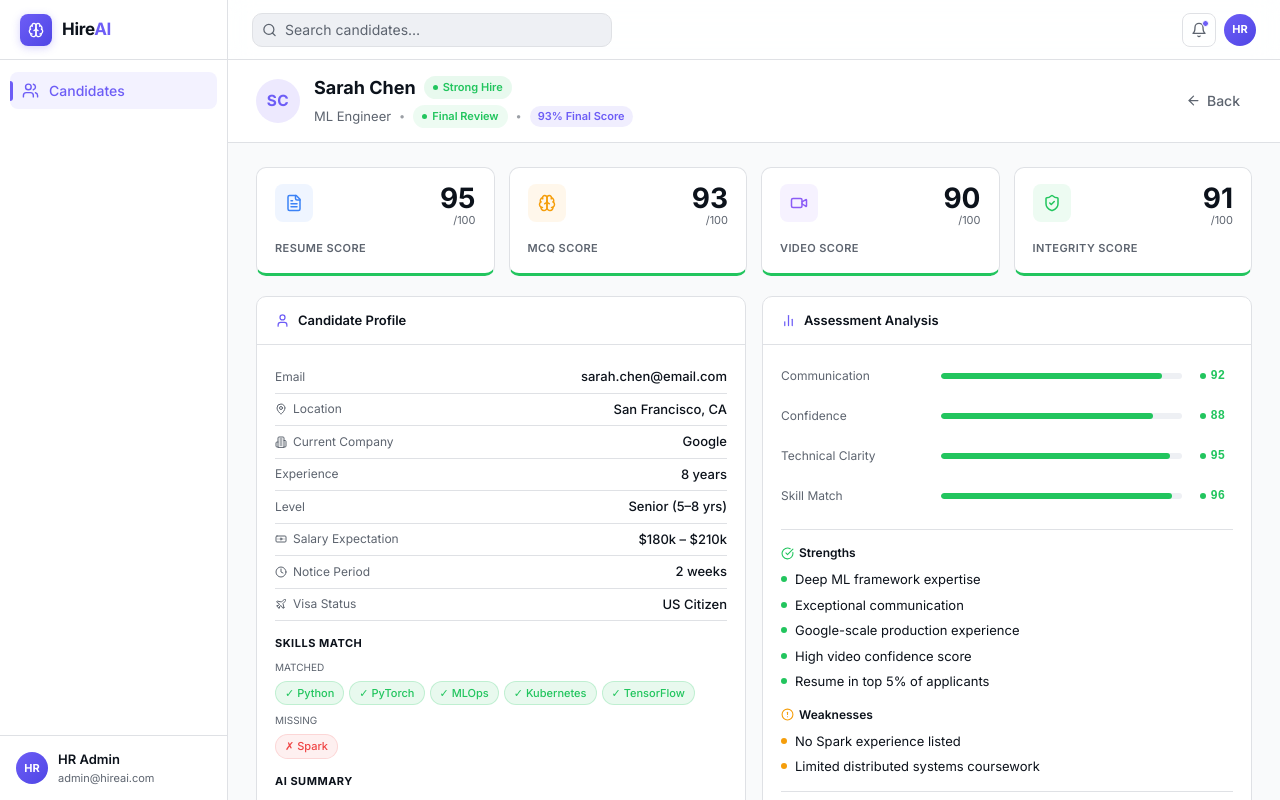
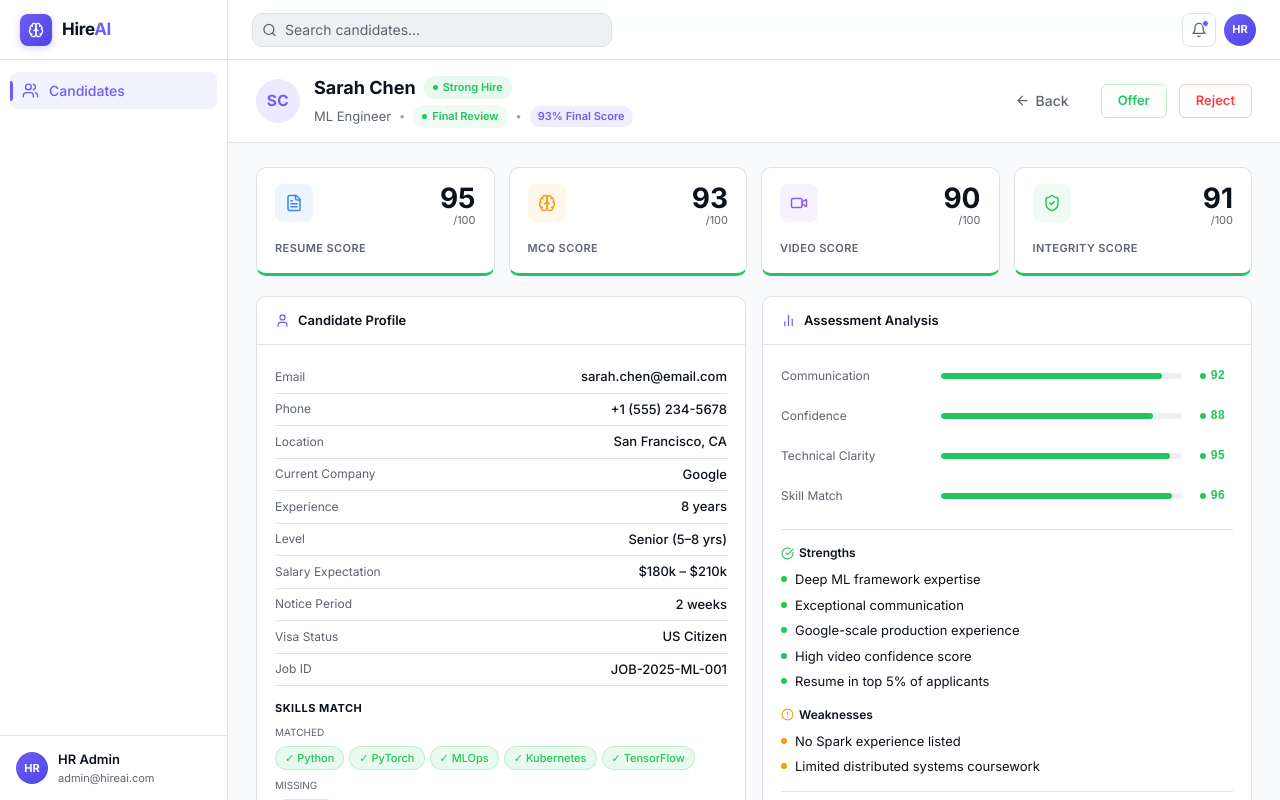
Before and after one commit to Hemsuriya/ai-recruitment-system, a React (Vite) app in the folder frontend/: page /candidates/1 in a window 1280 px wide. Built offline with nearby package versions, Linux system fonts and the light colour scheme.

Commit message:
changes to candidate details page, added offer,reject, job id in it.

```diff
--- a/frontend/src/features/candidates/pages/CandidateDetailPage.tsx
+++ b/frontend/src/features/candidates/pages/CandidateDetailPage.tsx
@@ -4,7 +4,7 @@ import { motion } from "framer-motion";
 import {
   ArrowLeft, FileText, Brain, Video, ShieldCheck,
   User, BarChart2, CheckCircle, AlertCircle, MessageSquare,
-  ChevronDown, MapPin, Building2, Clock, Banknote, Plane,
+  ChevronDown,
 } from "lucide-react";
 import { useCandidateDetail } from "../hooks/useCandidateDetail";
 import VerdictBadge from "../components/VerdictBadge";
@@ -154,10 +154,40 @@ export default function CandidateDetailPage() {
             </div>
           </div>
         </div>
-        <button className="btn-ghost" onClick={() => navigate("/candidates")}>
-          <ArrowLeft size={15} />
-          Back
-        </button>
+        <div style={{ display: "flex", alignItems: "center", gap: 12 }}>
+          <button className="btn-ghost" onClick={() => navigate("/candidates")} style={{ marginRight: 8 }}>
+            <ArrowLeft size={15} />
+            Back
+          </button>
+          <button
+            style={{
+              padding: "6px 16px",
+              fontSize: 13,
+              fontWeight: 600,
+              color: "var(--score-high)",
+              background: "transparent",
+              border: "1px solid rgba(34,197,94,0.3)",
+              borderRadius: 6,
+              cursor: "pointer",
+            }}
+          >
+            Offer
+          </button>
+          <button
+            style={{
+              padding: "6px 16px",
+              fontSize: 13,
+              fontWeight: 600,
+              color: "var(--score-low)",
+              background: "transparent",
+              border: "1px solid rgba(239,68,68,0.3)",
+              borderRadius: 6,
+              cursor: "pointer",
+            }}
+          >
+            Reject
+          </button>
+        </div>
       </motion.div>
 
       <div style={{ padding: "24px 28px 64px", maxWidth: 1200 }}>
@@ -195,13 +225,15 @@ export default function CandidateDetailPage() {
           <Section title="Candidate Profile" icon={User}>
             <div style={{ marginBottom: 14 }}>
               <InfoRow label="Email"           value={c.email}    />
-              <InfoRow label="Location"        value={c.location} icon={MapPin} />
-              <InfoRow label="Current Company" value={c.company}  icon={Building2} />
+              <InfoRow label="Phone"           value="+1 (555) 234-5678" />
+              <InfoRow label="Location"        value={c.location} />
+              <InfoRow label="Current Company" value={c.company}  />
               <InfoRow label="Experience"      value={c.experience} />
               <InfoRow label="Level"           value={c.level} />
-              <InfoRow label="Salary Expectation" value={c.salary} icon={Banknote} />
-              <InfoRow label="Notice Period"   value={c.notice}   icon={Clock} />
-              <InfoRow label="Visa Status"     value={c.visa}     icon={Plane} />
+              <InfoRow label="Salary Expectation" value={c.salary} />
+              <InfoRow label="Notice Period"   value={c.notice}   />
+              <InfoRow label="Visa Status"     value={c.visa}     />
+              <InfoRow label="Job ID"          value={`JOB-2025-${c.role.split(' ')[0].toUpperCase()}-${c.id.padStart(3, '0')}`} />
             </div>
 
             <div style={{ marginBottom: 14 }}>
@@ -377,41 +409,7 @@ export default function CandidateDetailPage() {
           </Section>
         </motion.div>
 
-        {/* ── Speech Analysis ── */}
-        {c.speechAnalysis.candidate.duration !== "N/A" && (
-          <motion.div
-            initial={{ opacity: 0, y: 10 }} animate={{ opacity: 1, y: 0 }} transition={{ delay: 0.24 }}
-            style={{ marginBottom: 16 }}
-          >
-            <Section title="Speech Analysis" icon={BarChart2}>
-              <div style={{ display: "grid", gridTemplateColumns: "1fr 1fr", gap: 16 }}>
-                {[
-                  { who: "Interviewer", data: c.speechAnalysis.interviewer, bg: "#EFF6FF", accent: "#3B82F6" },
-                  { who: "Candidate",   data: c.speechAnalysis.candidate,   bg: "#F5F3FF", accent: "#8B5CF6" },
-                ].map(({ who, data, bg, accent }) => (
-                  <div key={who} style={{ background: bg, borderRadius: 10, padding: "14px 16px" }}>
-                    <p style={{ fontSize: 13, fontWeight: 600, color: "var(--text)", marginBottom: 12 }}>
-                      <span style={{ display: "inline-block", width: 8, height: 8, borderRadius: "50%", background: accent, marginRight: 6 }} />
-                      {who}
-                    </p>
-                    {[
-                      ["Speech Duration",    data.duration],
-                      ["Avg Confidence",     `${data.confidence}%`],
-                      ["Positive Sentiment", `${data.positive}%`],
-                      ["Neutral Sentiment",  `${data.neutral}%`],
-                      ["Negative Sentiment", `${data.negative}%`],
-                    ].map(([label, value]) => (
-                      <div key={label} style={{ display: "flex", justifyContent: "space-between", fontSize: 12, padding: "4px 0" }}>
-                        <span style={{ color: "var(--text-muted)" }}>{label}</span>
-                        <span style={{ fontWeight: 600, color: "var(--text)" }}>{value}</span>
-                      </div>
-                    ))}
-                  </div>
-                ))}
-              </div>
-            </Section>
-          </motion.div>
-        )}
+
 
         {/* ── Transcript ── */}
         {c.transcript.length > 0 && (
```
